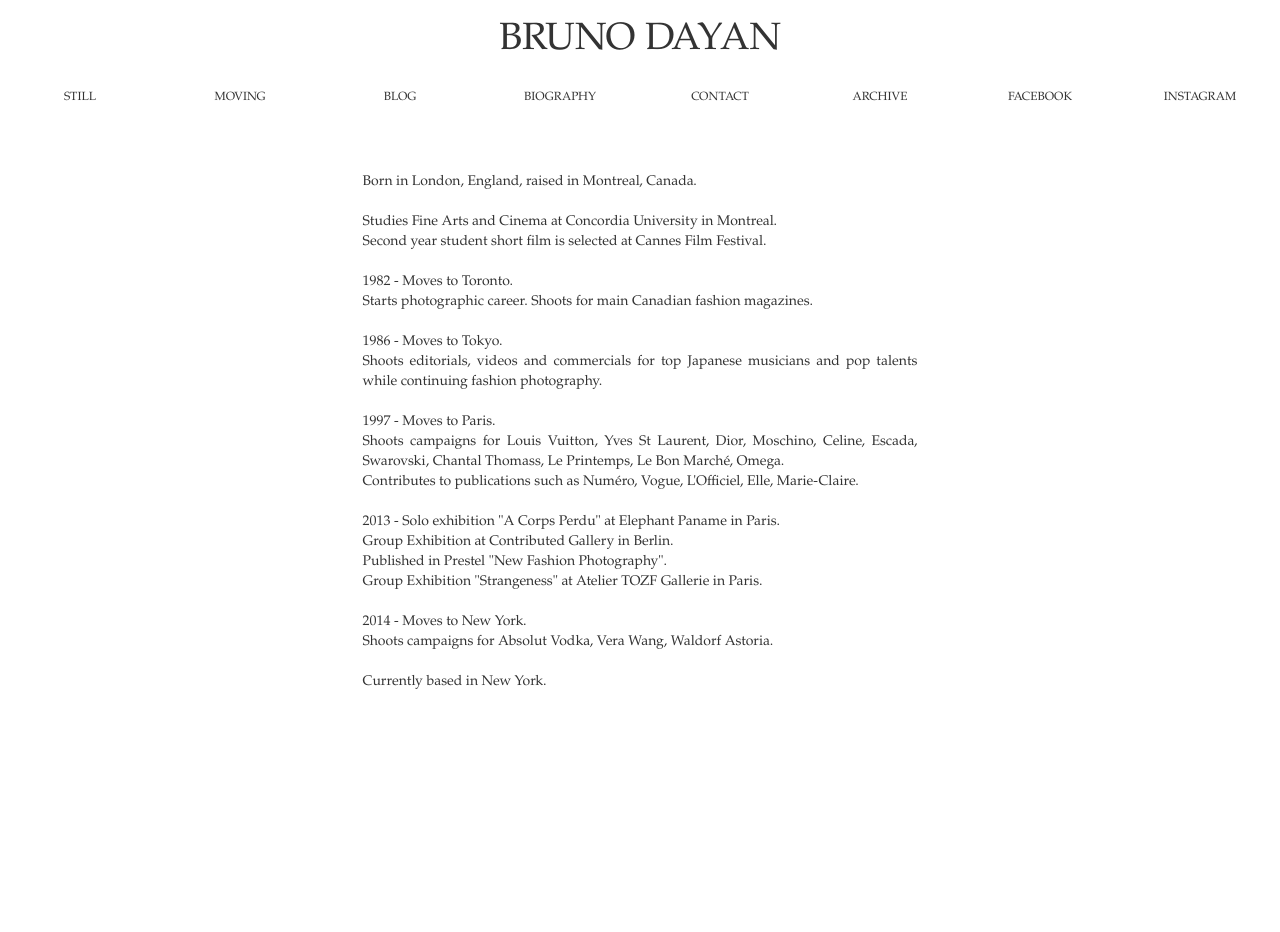
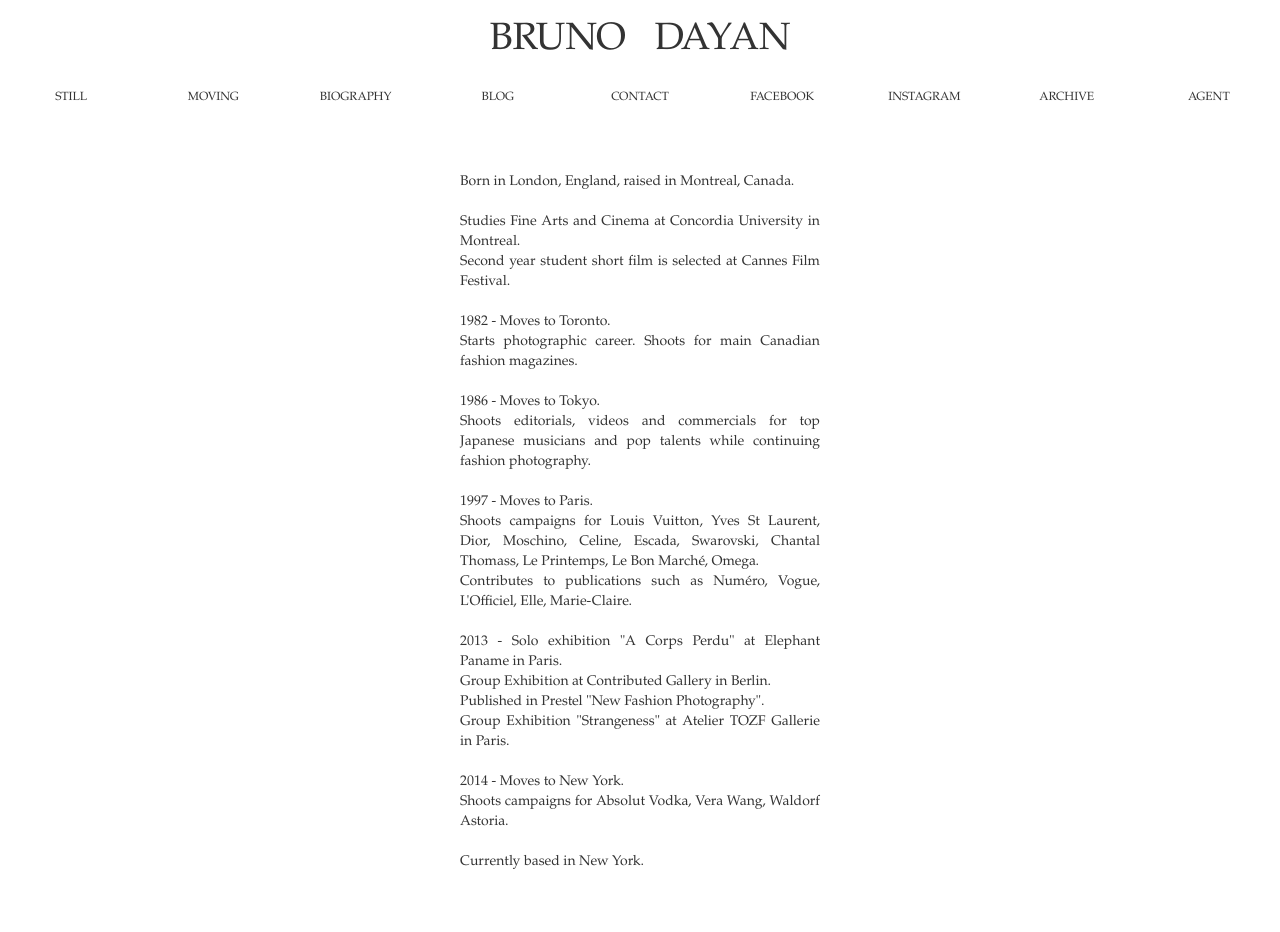
Before and after one commit to brunodayanphotography/brunodayanphotography.github.io, a Jekyll site: the page built from biography.html, in a window 1280 px wide. Built offline with Jekyll 4.4.1, drawn with Linux system fonts in a browser that asks for light colours; before the commit the page ends 900 px from its top, so only the background shows below that.

Commit message:
Link and bio updates

```diff
--- a/_layouts/default.html
+++ b/_layouts/default.html
@@ -58,12 +58,13 @@
                     <ul class="nav navbar-nav">
                         <li><a href="/" class="btn btn-link no-link"><small>STILL</small></a></li>
                         <li><a href="/moving.html" class="btn btn-link no-link"><small>MOVING</small></a></li>
+                        <li><a href="/biography.html" class="btn btn-link no-link"><small>BIOGRAPHY</small></a></li>
                         <li><a href="https://brunodayan.wordpress.com" target="_blank" class="btn btn-link no-link"><small>BLOG</small></a></li>
-                        <li><a href="/biography.html" class="btn btn-link no-link"><small>BIOGRAPHY</small></a></li>
                         <li><a href="mailto:mail@brunodayan.com" class="btn btn-link no-link"><small>CONTACT</small></a></li>
-                        <li><a href="http://www.trunkarchive.com/BRUNO%20DAYAN/images/" target="_blank" class="btn btn-link no-link"><small>ARCHIVE</small></a></li>
                         <li><a href="http://www.facebook.com/brunodayan" target="_blank" class="btn btn-link no-link"><small>FACEBOOK</small></a></li>
                         <li><a href="http://www.instagram.com/brunodayanphotography" target="_blank" class="btn btn-link no-link"><small>INSTAGRAM</small></a></li>
+                        <li><a href="http://www.trunkarchive.com/BRUNO%20DAYAN/images/" target="_blank" class="btn btn-link no-link"><small>ARCHIVE</small></a></li>
+                        <li><a href="http://www.serlinassociates.com/artist/brunodayan" target="_blank" class="btn btn-link no-link"><small>AGENT</small></a></li>
                     </ul>
                 </div>
             </div>
@@ -73,18 +74,19 @@
 
             <div class="header">
                 <h1 class="baskerville baskerville-big text-center">
-                    <a href="/" class="title">BRUNO DAYAN</a>
+                    <a href="/" class="title">BRUNO &nbsp; DAYAN</a>
                 </h1>
 
                 <div class="btn-group btn-group-justified baskerville affix-top" data-spy="affix" data-offset-top="70">
                     <a href="/" class="btn btn-link no-link"><small>STILL</small></a>
                     <a href="/moving.html" class="btn btn-link no-link"><small>MOVING</small></a>
+                    <a href="/biography.html" class="btn btn-link no-link"><small>BIOGRAPHY</small></a>
                     <a href="https://brunodayan.wordpress.com" target="_blank" class="btn btn-link no-link"><small>BLOG</small></a>
-                    <a href="/biography.html" class="btn btn-link no-link"><small>BIOGRAPHY</small></a>
                     <a href="mailto:mail@brunodayan.com" class="btn btn-link no-link"><small>CONTACT</small></a>
-                    <a href="http://www.trunkarchive.com/BRUNO%20DAYAN/images/" target="_blank" class="btn btn-link no-link"><small>ARCHIVE</small></a>
                     <a href="http://www.facebook.com/brunodayan" target="_blank" class="btn btn-link no-link"><small>FACEBOOK</small></a>
                     <a href="http://www.instagram.com/brunodayanphotography" target="_blank" class="btn btn-link no-link"><small>INSTAGRAM</small></a>
+                    <a href="http://www.trunkarchive.com/BRUNO%20DAYAN/images/" target="_blank" class="btn btn-link no-link"><small>ARCHIVE</small></a>
+                    <a href="http://www.serlinassociates.com/artist/brunodayan" target="_blank" class="btn btn-link no-link"><small>AGENT</small></a>
                 </div>
             </div>
 
--- a/biography.html
+++ b/biography.html
@@ -5,7 +5,7 @@ title: Bruno Dayan - Biography
 
 <div class="container content">
 	<div class="row">
-		<div class="col-xs-8 col-xs-offset-2 col-md-6 col-md-offset-3">
+		<div class="col-xs-8 col-xs-offset-2 col-md-4 col-md-offset-4">
 			<p class="baskerville text-justify">
 				Born in London, England, raised in Montreal, Canada.<br>
 				<br>
```
